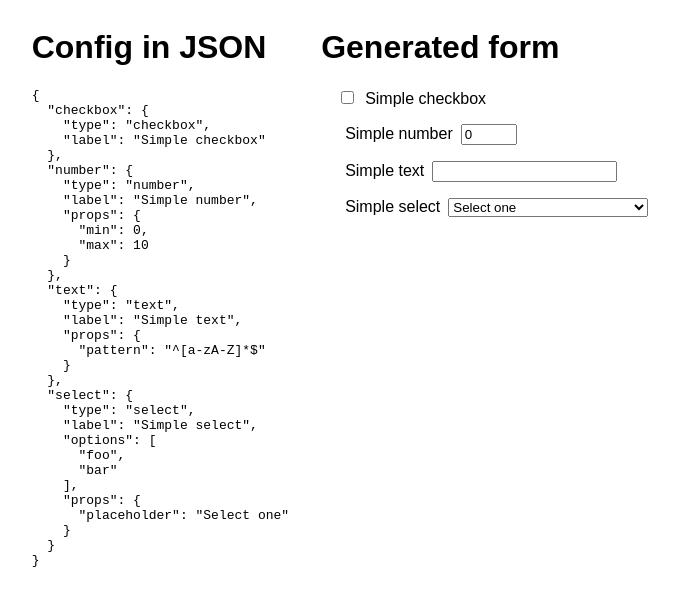
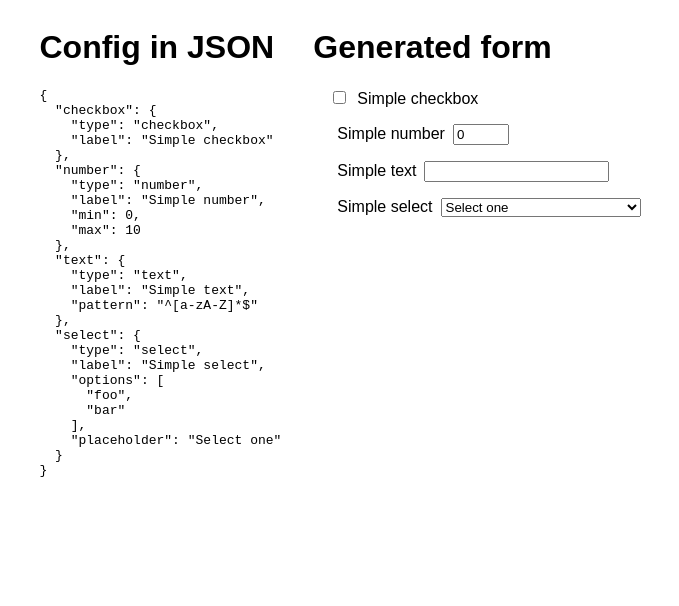
Before and after one commit to bobaekang/poc-react-dynamic-form-input, a React (Create React App) app: page / in a window 1280 px wide. Shown: the top 606 px of the page, without its empty margins (292-971 px from the left). Built offline with nearby package versions, Linux system fonts and the light colour scheme.

Commit message:
Flatten props in config

```diff
--- a/src/components/Form.tsx
+++ b/src/components/Form.tsx
@@ -8,9 +8,7 @@ type InputConfig = {
   type: string
   label: string
   options?: string[]
-  props?: {
-    [key: string]: any
-  }
+  [key: string]: any
 }
 
 type InputFactoryProps = {
@@ -21,7 +19,7 @@ type InputFactoryProps = {
 }
 
 const InputFactory = ({ name, config, value, onChange }: InputFactoryProps) => {
-  const { type, label, options, props } = config
+  const { type, label, options, ...props } = config
   switch (type) {
     case 'text':
     case 'number':
--- a/src/config.json
+++ b/src/config.json
@@ -6,24 +6,18 @@
   "number": {
     "type": "number",
     "label": "Simple number",
-    "props": {
-      "min": 0,
-      "max": 10
-    }
+    "min": 0,
+    "max": 10
   },
   "text": {
     "type": "text",
     "label": "Simple text",
-    "props": {
-      "pattern": "^[a-zA-Z]*$"
-    }
+    "pattern": "^[a-zA-Z]*$"
   },
   "select": {
     "type": "select",
     "label": "Simple select",
     "options": ["foo", "bar"],
-    "props": {
-      "placeholder": "Select one"
-    }
+    "placeholder": "Select one"
   }
 }
```
